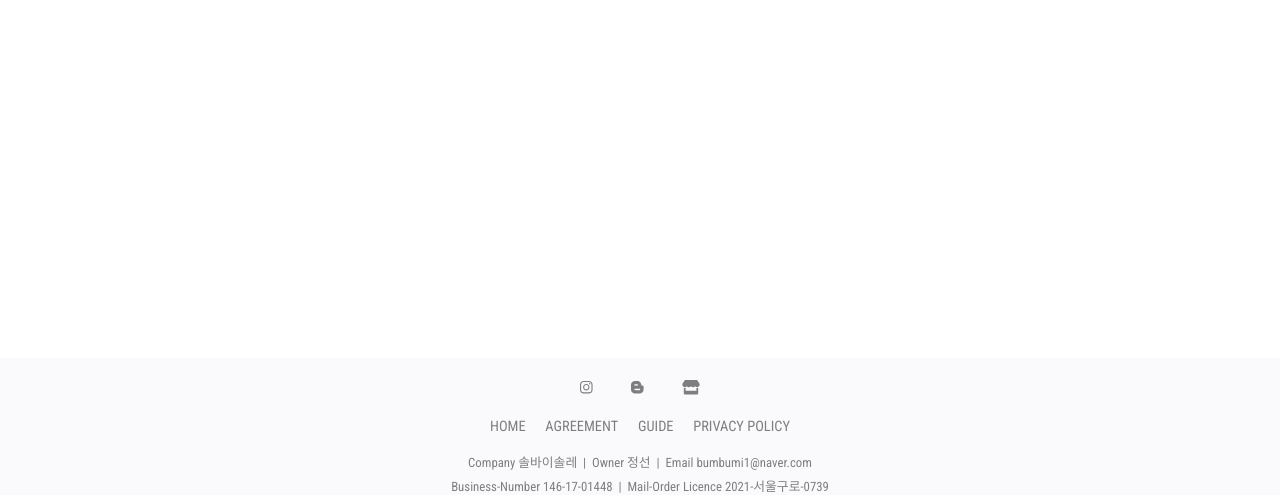
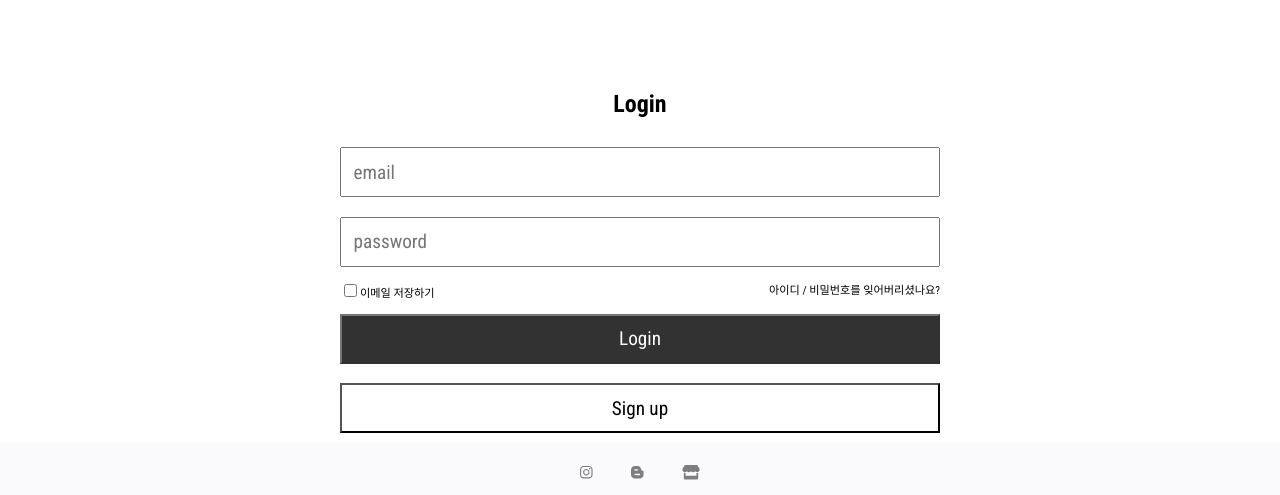
Before and after one commit to CodeSoom/project-spring-1-JamieShin0201, a React (Create React App) app in the folder front/: page /login in a window 1280 px wide. Shown: the part 250-745 px from the top of the page. Built offline with nearby package versions, Linux system fonts and the light colour scheme.

Commit message:
로그인 페이지를 구현하라

```diff
--- a/front/src/components/header/Header.jsx
+++ b/front/src/components/header/Header.jsx
@@ -1,10 +1,16 @@
+/* eslint-disable jsx-a11y/no-noninteractive-element-interactions */
+/* eslint-disable jsx-a11y/click-events-have-key-events */
+
 import React, { useState, useRef, useEffect } from 'react';
-import { Link } from 'react-router-dom';
+import { Link, useHistory } from 'react-router-dom';
 import styles from './Header.module.css';
 
 export default function Header({ color }) {
   const [scrolled, setScrolled] = useState(true);
+
   const documentRef = useRef(document);
+
+  const history = useHistory();
 
   const handleScroll = () => {
     const { pageYOffset } = window;
@@ -17,6 +23,11 @@ export default function Header({ color }) {
     return () =>
       documentRef.current.removeEventListener('scroll', handleScroll);
   });
+
+  function handleClick(link) {
+    const url = `/${link}`;
+    history.push(url);
+  }
 
   const scrollStyle = scrolled ? '' : styles.scroll;
   const darkStyle = color === 'dark' ? styles.dark : '';
@@ -40,10 +51,10 @@ export default function Header({ color }) {
           <li className={styles.search}>
             <i className={`fas fa-search ${styles.searchLogo}`} />
           </li>
-          <li className={styles.login}>
+          <li className={styles.login} onClick={() => handleClick('login')}>
             <i className={`fas fa-user ${styles.loginLogo}`} />
           </li>
-          <li className={styles.cart}>
+          <li className={styles.cart} onClick={() => handleClick('cart')}>
             <i className={`fas fa-shopping-cart ${styles.cartLogo}`} />
           </li>
         </ul>
--- /dev/null
+++ b/front/src/containers/loginFormContainer/LoginFormContainer.jsx
@@ -0,0 +1,28 @@
+import React from 'react';
+import styles from './LoginFormContainer.module.css';
+
+export default function LoginFormContainer() {
+  return (
+    <section className={styles.loginForm}>
+      <input className={styles.email} type="text" placeholder="email" />
+      <input
+        className={styles.password}
+        type="password"
+        placeholder="password"
+      />
+      <div className={styles.container}>
+        <div className={styles.emailsave}>
+          <input type="checkbox" id="emailsave" />
+          <label htmlFor="emailsave">이메일 저장하기</label>
+        </div>
+        <span>아이디 / 비밀번호를 잊어버리셨나요?</span>
+      </div>
+      <button type="button" className={styles.loginBtn}>
+        Login
+      </button>
+      <button type="button" className={styles.signUpBtn}>
+        Sign up
+      </button>
+    </section>
+  );
+}
--- /dev/null
+++ b/front/src/containers/loginFormContainer/LoginFormContainer.module.css
@@ -0,0 +1,45 @@
+.loginForm {
+  display: flex;
+  flex-direction: column;
+  align-items: center;
+  width: 70%;
+}
+
+.email,
+.password,
+.loginBtn,
+.signUpBtn {
+  font-size: 1.2em;
+  padding: 0.6em;
+  margin: 0.5em;
+  width: 600px;
+}
+
+.loginBtn,
+.signUpBtn {
+  outline: 0;
+  cursor: pointer;
+}
+
+.loginBtn {
+  background-color: black;
+  opacity: 0.8;
+  color: white;
+}
+
+.signUpBtn {
+  background-color: white;
+}
+
+.loginBtn:hover,
+.signUpBtn:hover {
+  opacity: 0.5;
+}
+
+.container {
+  display: flex;
+  justify-content: space-between;
+  font-size: 0.7em;
+  margin: 0.4em;
+  width: 600px;
+}
--- /dev/null
+++ b/front/src/pages/loginPage/LoginPage.jsx
@@ -0,0 +1,14 @@
+import React from 'react';
+
+import styles from './LoginPage.module.css';
+
+import LoginFormContainer from '../../containers/loginFormContainer/LoginFormContainer';
+
+export default function HomePage() {
+  return (
+    <section className={styles.container}>
+      <h2>Login</h2>
+      <LoginFormContainer />
+    </section>
+  );
+}
--- /dev/null
+++ b/front/src/pages/loginPage/LoginPage.module.css
@@ -0,0 +1,9 @@
+.container {
+  display: flex;
+  justify-content: center;
+  flex-direction: column;
+  align-items: center;
+  width: 70%;
+  margin: 0 auto;
+  margin-top: 20em;
+}
```
Also changed, not shown: 2 other files (tests, documents, lock files or other folders).
